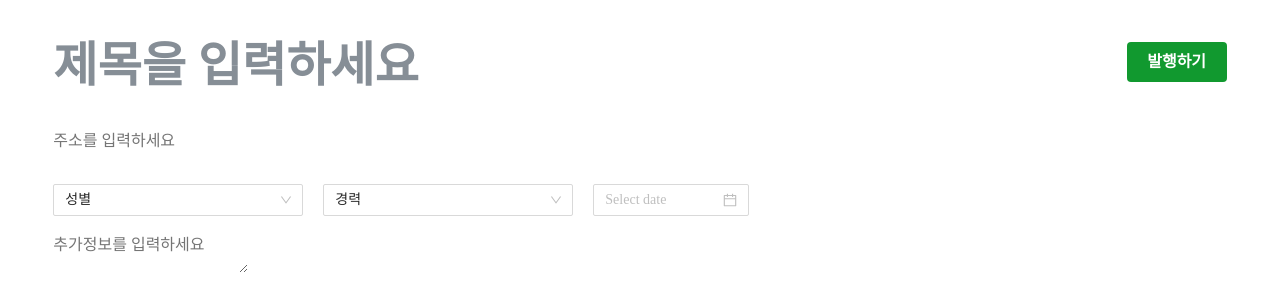
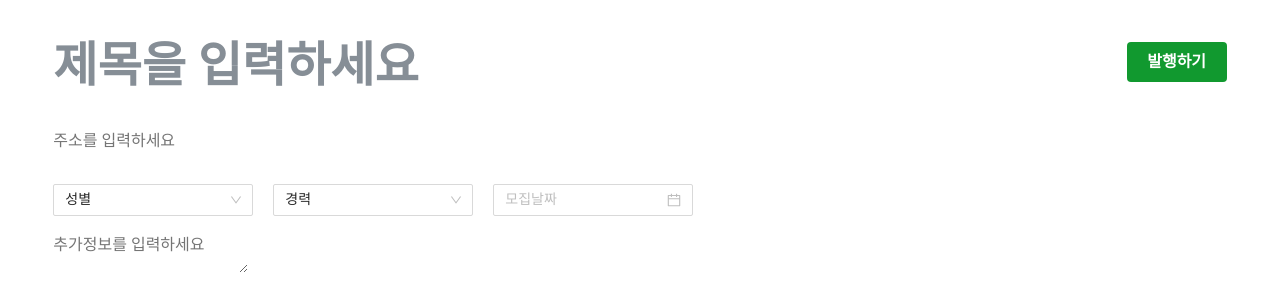
Before and after one commit to ssso-pro1/tennis-together-fe, a React (Create React App) app: page /writing in a window 1280 px wide. Shown: the top 308 px of the page. Built offline with nearby package versions, Linux system fonts and the light colour scheme.

Commit message:
💄 Change the name of theDatePicker placeholder

```diff
--- a/src/components/select.js
+++ b/src/components/select.js
@@ -6,7 +6,6 @@ const { Option } = Select
 const SelectWrap = styled.div`
   padding-bottom: 20px;
   .form-select {
-    width: 250px !important;
     margin-right: 20px;
   }
 `
@@ -17,7 +16,7 @@ const Selects = () => {
       <Select
         className="form-select"
         defaultValue="gender"
-        style={{ width: 120 }}
+        style={{ width: 200 }}
         placeholder="성별"
       >
         <Option value="gender">성별</Option>
@@ -27,17 +26,18 @@ const Selects = () => {
       <Select
         className="form-select"
         defaultValue="career"
-        style={{ width: 120 }}
+        style={{ width: 200 }}
         placeholder="경력"
       >
         <Option value="career">경력</Option>
         <Option value="1">~1년</Option>
         <Option value="2">~2년</Option>
+
         <Option value="3">~3년</Option>
         <Option value="4">3년 이상</Option>
       </Select>
 
-      <DatePicker />
+      <DatePicker placeholder="모집날짜" style={{ width: 200 }} />
     </SelectWrap>
   )
 }
```
